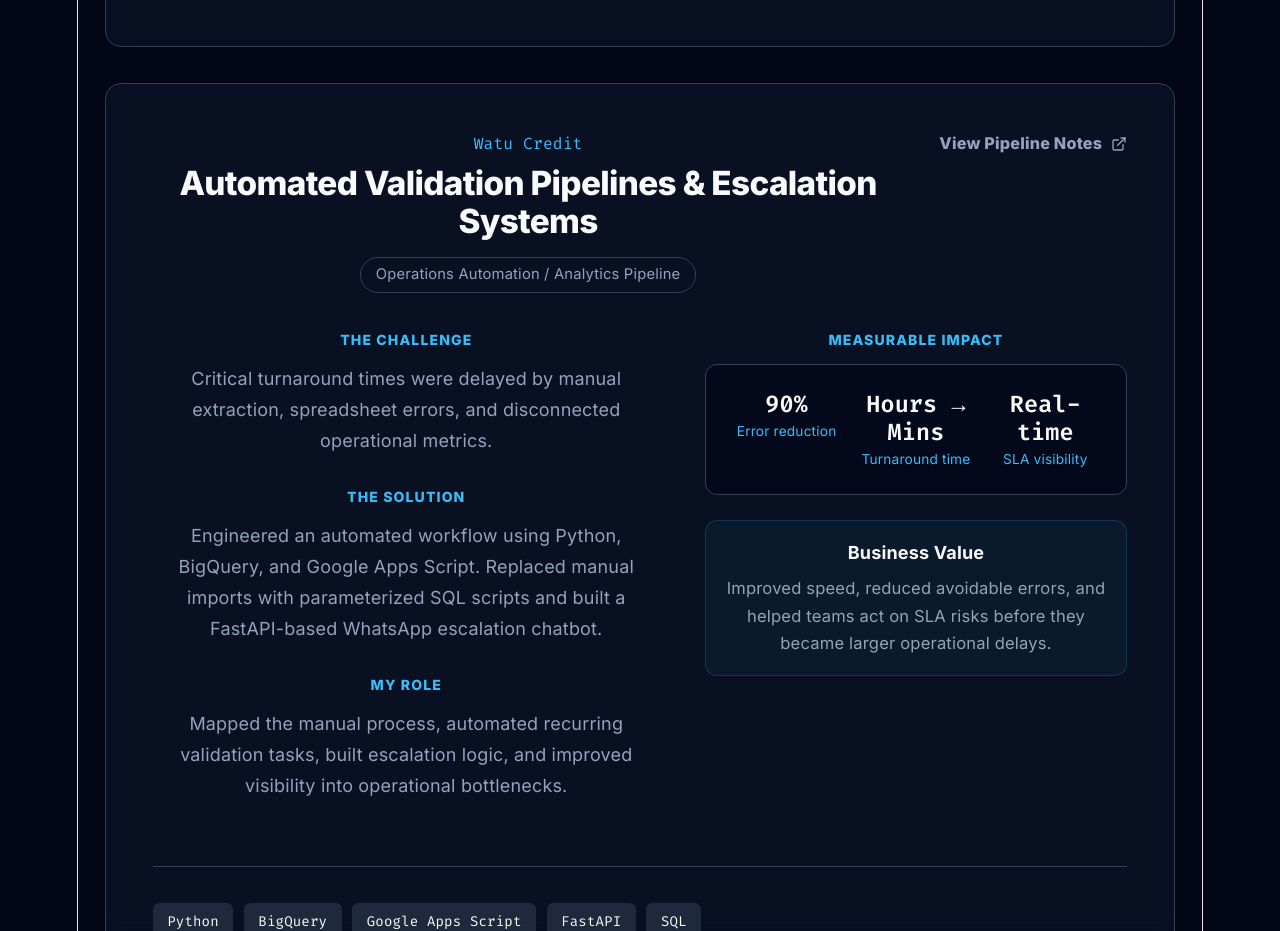
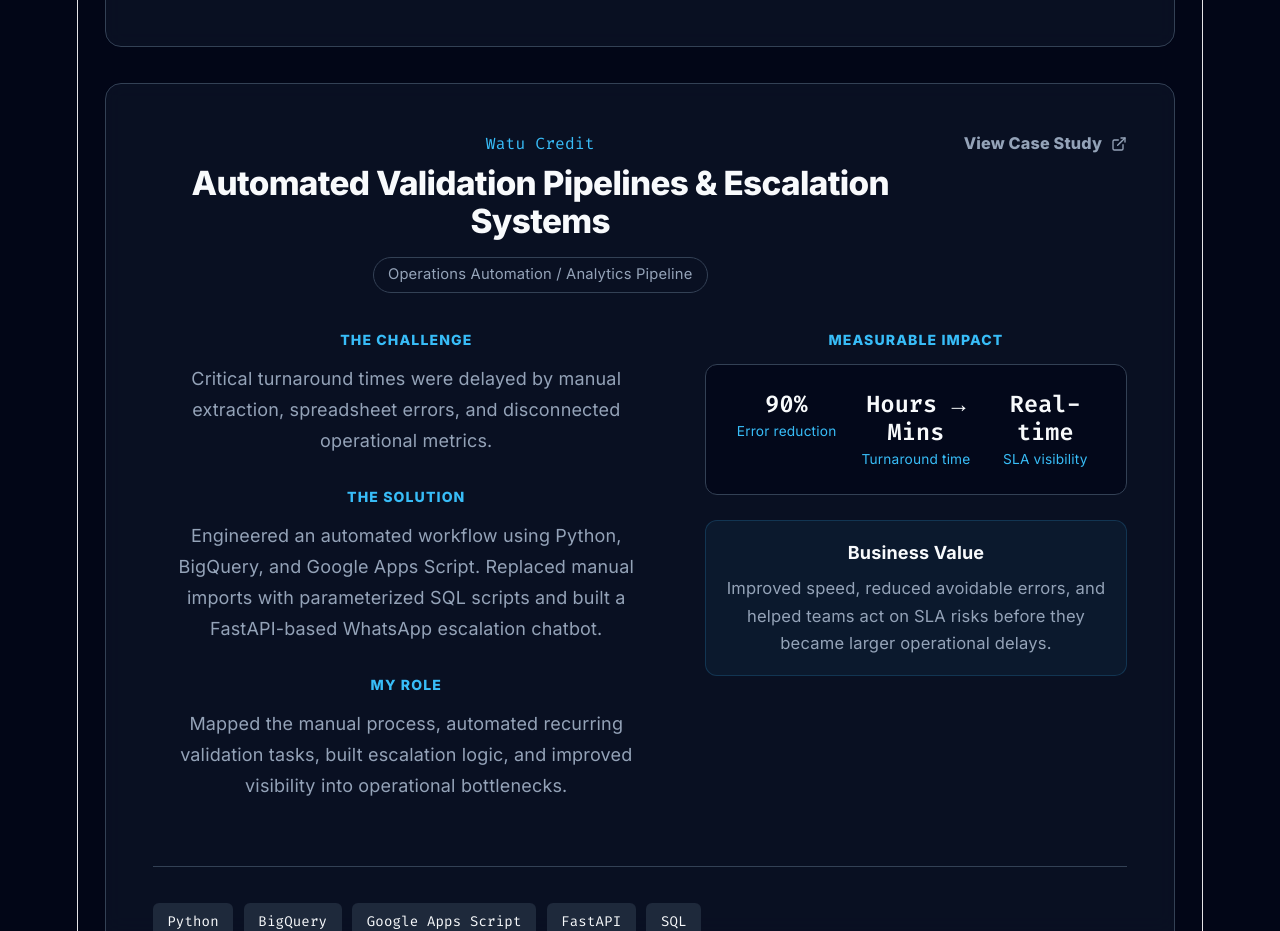
Before and after one commit to MwangiWaraga/portfolio, a React (Vite) app: page / in a window 1280 px wide. Shown: the part 3380-4311 px from the top of the page. Built offline with nearby package versions, Linux system fonts and the light colour scheme.

Commit message:
Update portfolio case study links

```diff
--- a/src/App.jsx
+++ b/src/App.jsx
@@ -138,7 +138,7 @@
       ],
       tech: ['GCP', 'FastAPI', 'Redis', 'BigQuery', 'Docker', 'Python'],
       linkText: 'View Case Study',
-      link: 'https://github.com/MwangiWaraga'
+      link: 'https://github.com/MwangiWaraga/whatsapp-fo-verifier-case-study'
     },
     {
       id: 2,
@@ -159,8 +159,8 @@
         { metric: 'Real-time', label: 'SLA visibility' }
       ],
       tech: ['Python', 'BigQuery', 'Google Apps Script', 'FastAPI', 'SQL'],
-      linkText: 'View Pipeline Notes',
-      link: 'https://github.com/MwangiWaraga'
+      linkText: 'View Case Study',
+      link: 'https://github.com/MwangiWaraga/validation-escalation-pipelines-case-study'
     },
     {
       id: 3,
```
